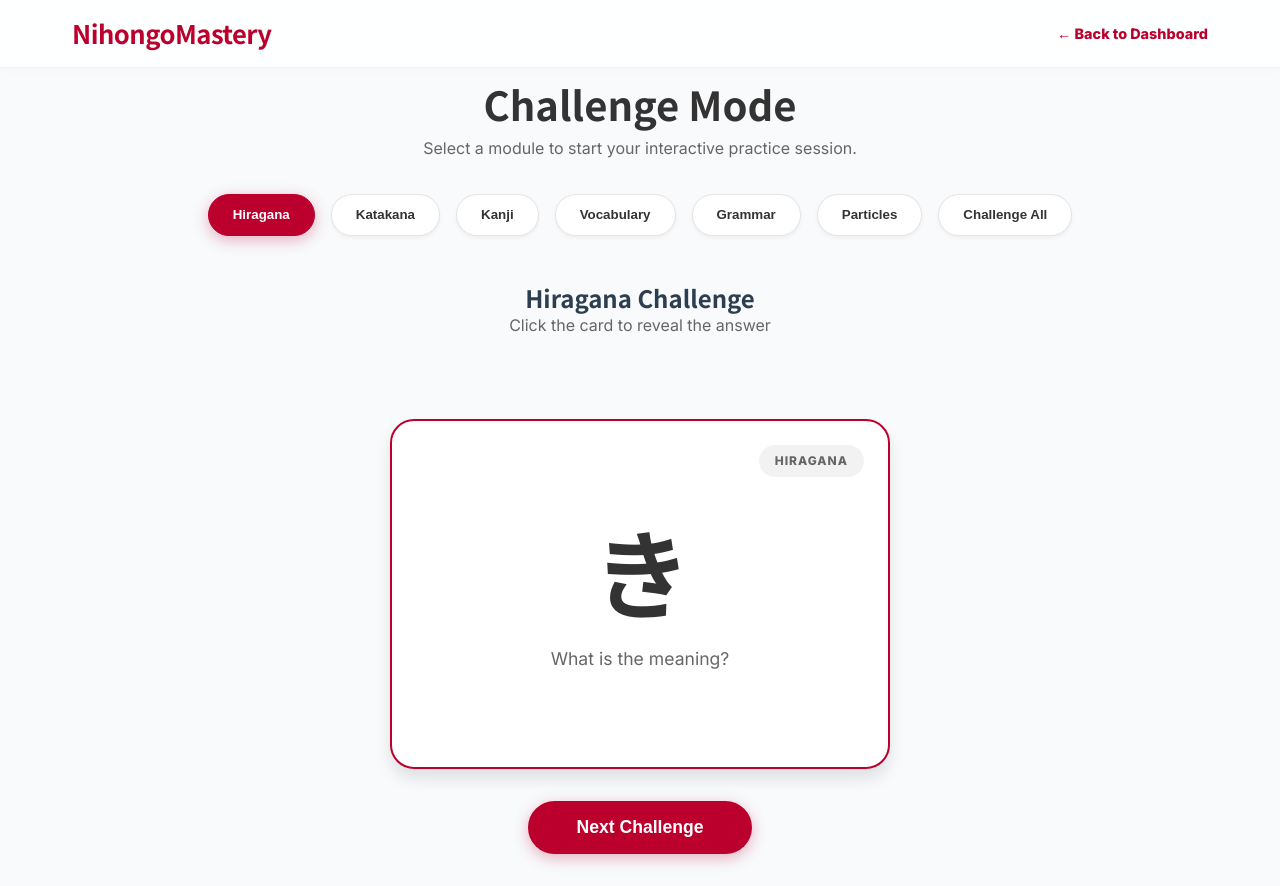
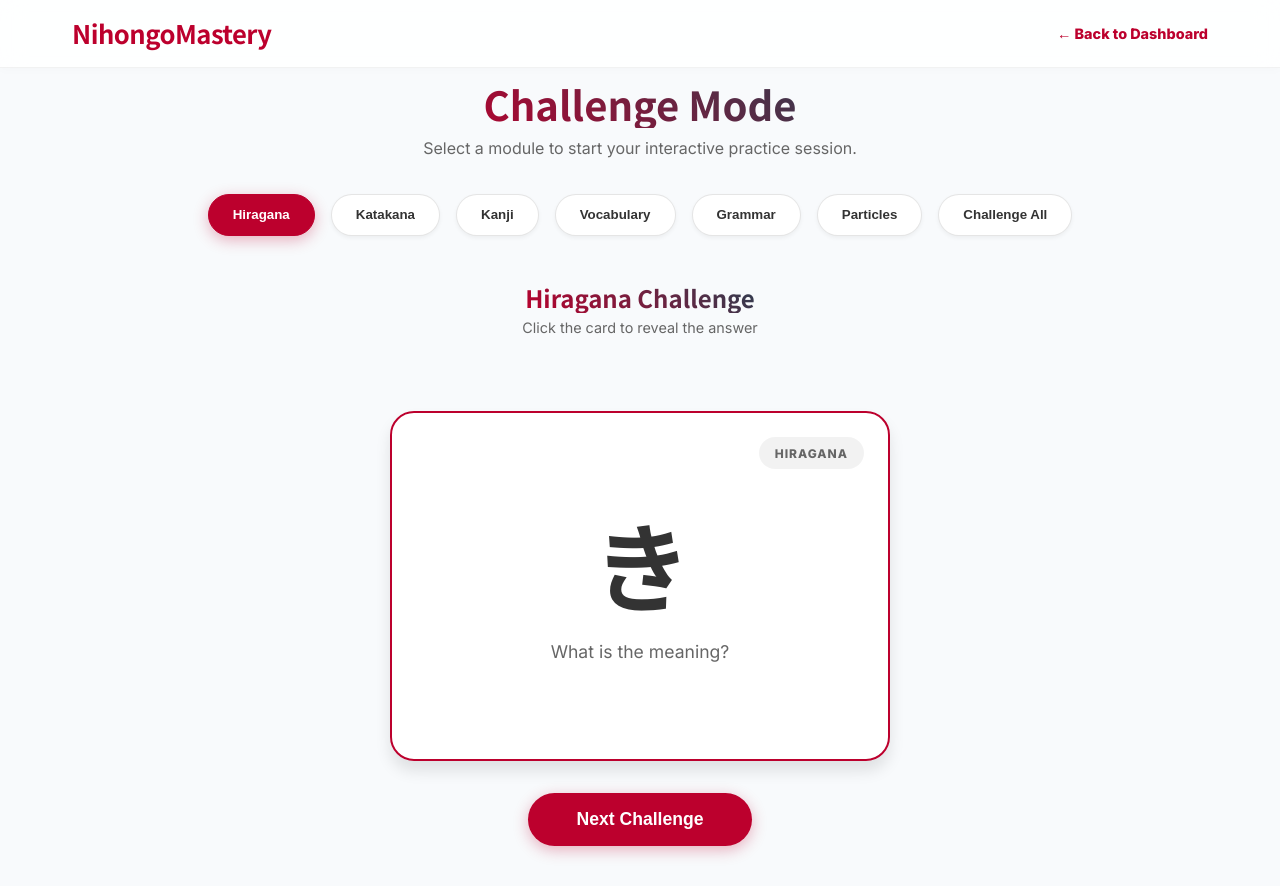
Before and after one commit to jolinajavier02/JLPT, a plain HTML site: page test.html in a window 1280 px wide. Drawn offline with Linux system fonts and the light colour scheme.

Commit message:
style: Consolidate heading styles in CSS, and refine spacing and font sizes in HTML.

```diff
--- a/styles.css
+++ b/styles.css
@@ -33,7 +33,17 @@ body {
 }
 
 h1,
-h2,
+h2 {
+    font-family: var(--font-jp);
+    font-weight: 800;
+    line-height: 1.2;
+    background: linear-gradient(45deg, var(--primary-color), #2c3e50);
+    -webkit-background-clip: text;
+    background-clip: text;
+    -webkit-text-fill-color: transparent;
+    margin-bottom: 1rem;
+}
+
 h3,
 h4,
 h5,
@@ -41,6 +51,7 @@ h6 {
     font-family: var(--font-jp);
     font-weight: 700;
     line-height: 1.2;
+    color: var(--secondary-color);
 }
 
 a {
--- a/test.html
+++ b/test.html
@@ -227,9 +227,9 @@
 
         <!-- Integrated Challenge Area -->
         <div id="challenge-area" class="challenge-area">
-            <div style="text-align: center; margin-bottom: 1rem;">
-                <h2 id="current-module-title" style="color: var(--secondary-color);">Select a Module</h2>
-                <p style="color: var(--text-light);">Click the card to reveal the answer</p>
+            <div style="text-align: center; margin-bottom: 0.5rem;">
+                <h2 id="current-module-title" style="margin-bottom: 0.2rem;">Select a Module</h2>
+                <p style="color: var(--text-light); font-size: 0.9rem;">Click the card to reveal the answer</p>
             </div>
 
             <div class="flashcard-container" onclick="flipCard()">
```
Also changed, not shown: home.html (+1 -6 lines), vocabulary.html (+0 -5 lines).
